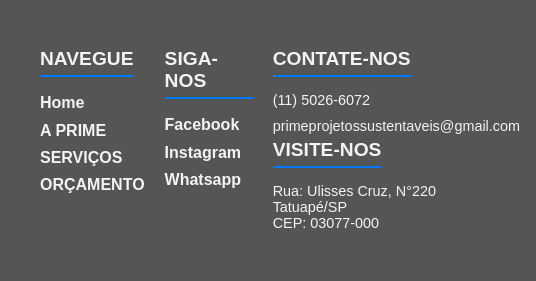
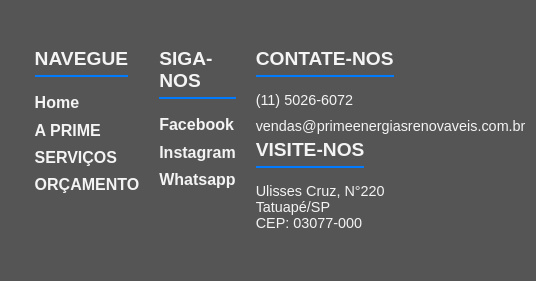
Before and after one commit to katia-sousa/Prime-main, a website with bundled scripts: page index.html in a window 1280 px wide. Shown: the part 2520-2801 px from the top of the page, 0-536 px from the left. Built offline with nearby package versions, Linux system fonts and the light colour scheme; grey boxes are pictures that could not be loaded.

Commit message:
atualização de link endereço e e-mail

```diff
--- a/index.html
+++ b/index.html
@@ -166,9 +166,9 @@
               <div class="footer-section" id="contatos">
                   <h4>CONTATE-NOS</h4>
                   <p><a href="tel:+551150266072" target="_blank">(11) 5026-6072</a></p>
-                  <p><a href="mailto:primeprojetossustentaveis@gmail.com" target="_blank">primeprojetossustentaveis@gmail.com</a></p>
+                  <p><a href="mailto:vendas@primeenergiasrenovaveis.com.br" target="_blank">vendas@primeenergiasrenovaveis.com.br</a></p>
                   <h4>VISITE-NOS</h4>
-                  <p>Rua: Ulisses Cruz, N°220<br> Tatuapé/SP<br> CEP: 03077-000</p>
+                  <p><a href="https://maps.app.goo.gl/Ha6jz2Ye5fH7yuER7" target="_blank"> Ulisses Cruz, N°220</a><br> <a href="https://maps.app.goo.gl/Ha6jz2Ye5fH7yuER7" target="_blank">Tatuapé/SP</a><br> <a href="https://maps.app.goo.gl/Ha6jz2Ye5fH7yuER7" target="_blank">CEP: 03077-000</a></p>
                 </div>
               <div class="footer-section">
                   <iframe src="https://www.google.com/maps/embed?pb=!1m18!1m12!1m3!1d3657.96155672376!2d-46.58671562571479!3d-23.53388506058138!2m3!1f0!2f0!3f0!3m2!1i1024!2i768!4f13.1!3m3!1m2!1s0x94ce5ed7643f06d7%3A0xe1d5eb71893a1c2f!2sR.%20Ulisses%20Cruz%2C%20220%20-%20Tatuap%C3%A9%2C%20S%C3%A3o%20Paulo%20-%20SP%2C%2003077-000!5e0!3m2!1spt-BR!2sbr!4v1711636080960!5m2!1spt-BR!2sbr" width="700" height="350" style="border:0;" allowfullscreen="" loading="lazy" referrerpolicy="no-referrer-when-downgrade"></iframe>
```
Also changed, not shown: pages/home.html (+2 -2 lines), pages/quemSomos.html (+2 -2 lines), pages/servicos.html (+2 -2 lines).
